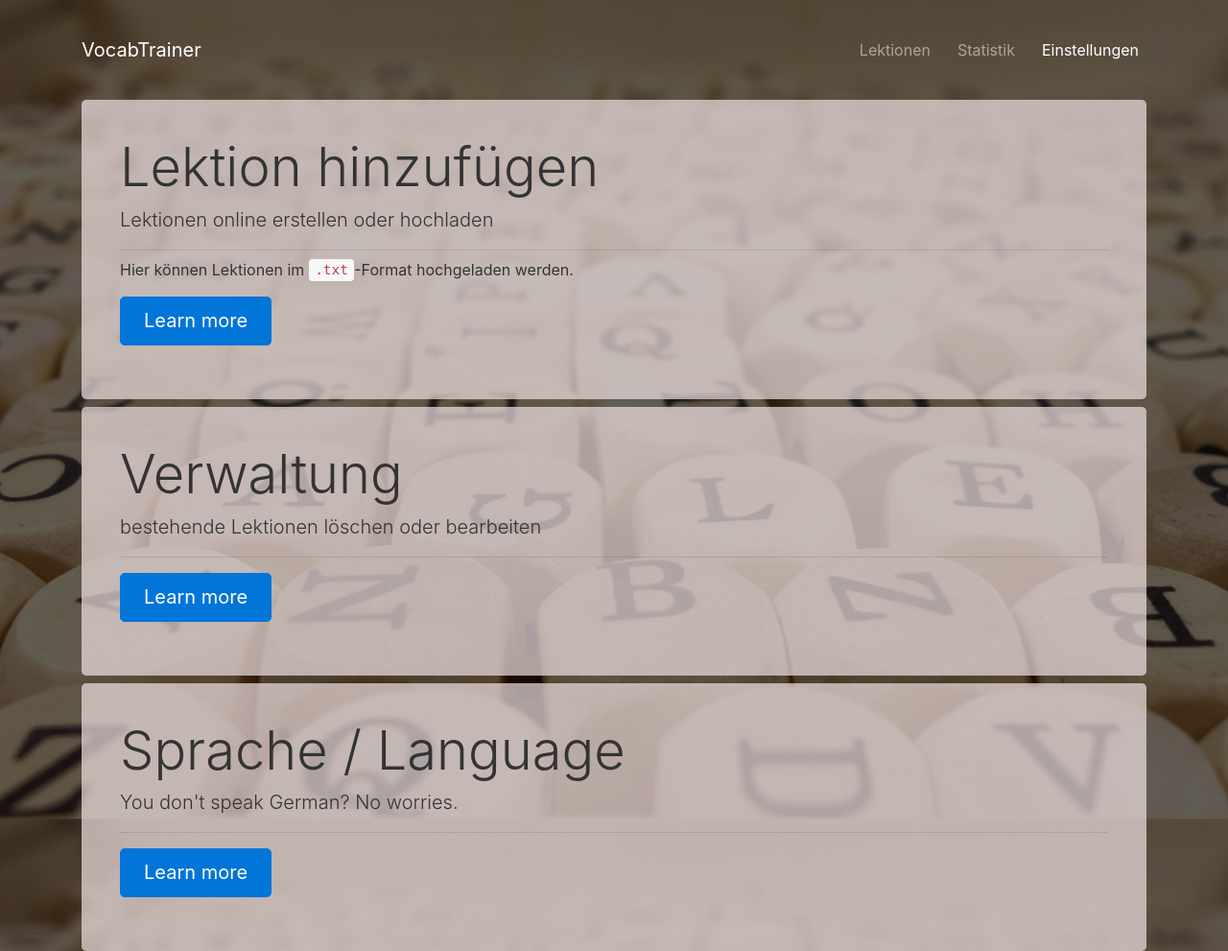
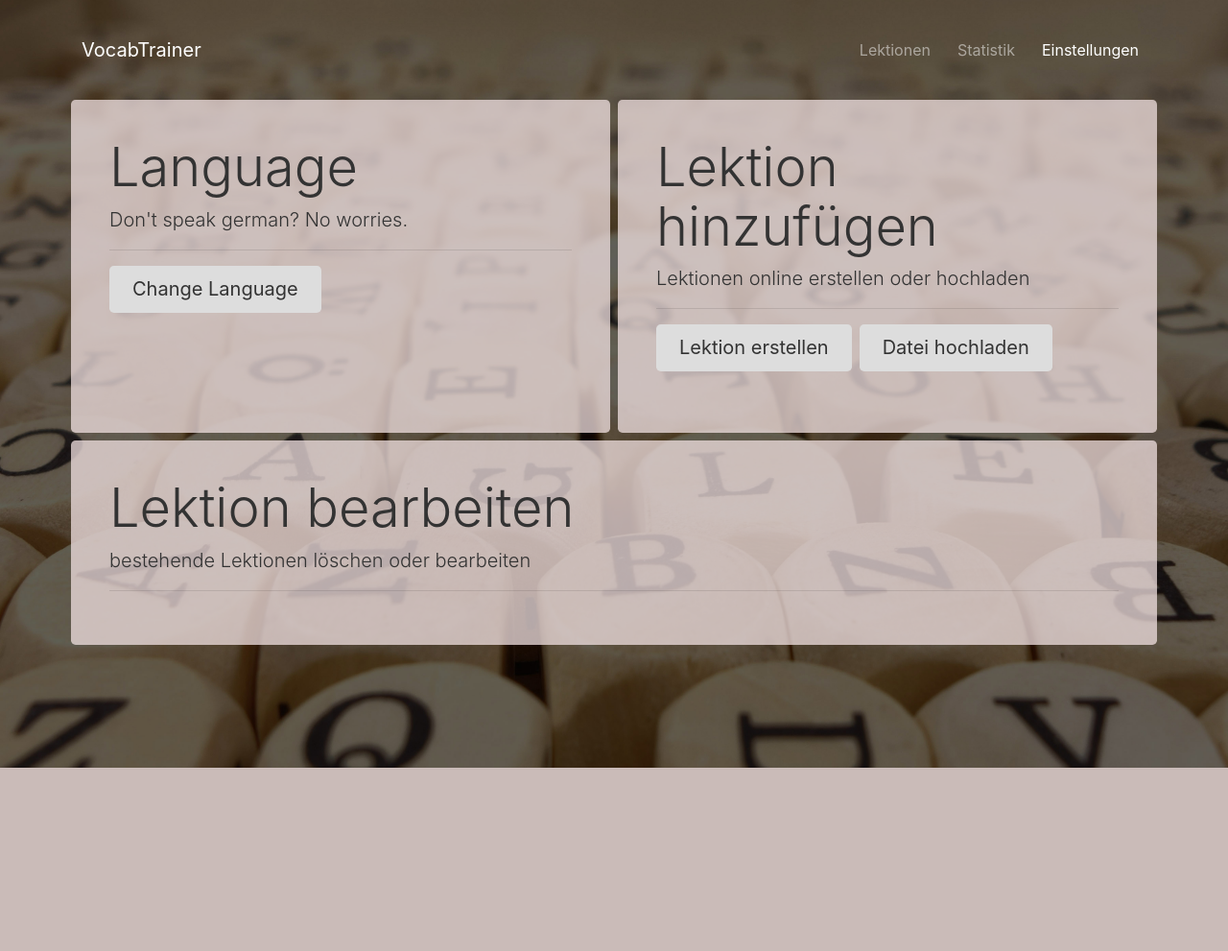
Before and after one commit to carlmrichter/vocab, a PHP site: page /settings.php in a window 1280 px wide. Shown: the whole page at 96% size. After the commit the page ends 800 px from the top, so only its background shows below. Run offline with PHP 8.4, Linux system fonts and the light colour scheme.

Commit message:
design issues fixed

```diff
--- a/css/custom.css
+++ b/css/custom.css
@@ -205,7 +205,7 @@ button, a.btn {
 
 .jumbotron-transparent {
     color: #333333;
-    background-color: rgba(240,225,225,0.7);
+    background-color: rgba(240,225,225,0.75);
     margin-bottom: 0;
     -webkit-transition: all 250ms ease;
     -moz-transition: all 250ms ease;
@@ -289,6 +289,22 @@ button, a.btn {
 
 }
 
-.jumbotron-margin {
-    margin-bottom: .5rem;
+.box-wrapper {
+    padding: 0 .25rem .5rem .25rem;
 }
+
+.box-wrapper>.jumbotron {
+    height: 100%;
+}
+
+.btn-primary {
+    background-color: #dddddd;
+    color: #333333;
+    border:0;
+    margin: 0 .5rem .5rem 0;
+}
+
+.btn-primary:hover, .btn-primary:focus {
+    background-color: #333333;
+    color: #dddddd;
+}
--- a/index.php
+++ b/index.php
@@ -1,5 +1,5 @@
 <!DOCTYPE html>
-<html lang="en">
+<html lang="de">
 <head>
     <meta charset="UTF-8">
     <meta name="viewport" content="width=device-width, initial-scale=1, shrink-to-fit=no">
--- a/settings.php
+++ b/settings.php
@@ -1,11 +1,11 @@
 <?php ?>
 
 <!DOCTYPE html>
-<html lang="en">
+<html lang="de">
 <head>
     <meta charset="UTF-8">
     <meta name="viewport" content="width=device-width, initial-scale=1, shrink-to-fit=no">
-    <title>VocabCoach</title>
+    <title>VocabTrainer - Einstellungen</title>
     <!-- bootstrap css -->
     <link rel="stylesheet" href="css/bootstrap/bootstrap.min.css">
     <!-- material icons -->
@@ -45,32 +45,41 @@
 
 
 <div id="content-wrapper" class="container">
-    <div class="jumbotron jumbotron-transparent jumbotron-margin">
+    <div class="row">
+        <div class="col-lg-12 col-xl-6 box-wrapper">
+            <div class="jumbotron jumbotron-transparent">
+                <h1 class="display-4">Language</h1>
+                <p class="lead">Don't speak german? No worries.</p>
+                <hr class="my-2">
+                <p></p>
+                <p class="lead">
+                    <a class="btn btn-primary btn-lg" href="#" role="button">Change Language</a>
+                </p>
+            </div>
+        </div>
+        <div class="col-lg-12 col-xl-6 box-wrapper">
+            <div class="jumbotron jumbotron-transparent">
                 <h1 class="display-4">Lektion hinzufügen</h1>
                 <p class="lead">Lektionen online erstellen oder hochladen</p>
                 <hr class="my-2">
-        <p>Hier können Lektionen im <code>.txt</code>-Format hochgeladen werden.</p>
+                <p></p>
                 <p class="lead">
-            <a class="btn btn-primary btn-lg" href="#" role="button">Learn more</a>
+                    <a class="btn btn-primary btn-lg" href="#" role="button">Lektion erstellen</a><a class="btn btn-primary btn-lg" href="#" role="button">Datei hochladen</a>
                 </p>
             </div>
-    <div class="jumbotron jumbotron-transparent jumbotron-margin">
-        <h1 class="display-4">Verwaltung</h1>
+        </div>
+        <div class="col-12 box-wrapper">
+            <div class="jumbotron jumbotron-transparent">
+                <h1 class="display-4">Lektion bearbeiten</h1>
                 <p class="lead">bestehende Lektionen löschen oder bearbeiten</p>
                 <hr class="my-2">
                 <p></p>
                 <p class="lead">
-            <a class="btn btn-primary btn-lg" href="#" role="button">Learn more</a>
+
                 </p>
             </div>
-    <div class="jumbotron jumbotron-transparent jumbotron-margin">
-        <h1 class="display-4">Sprache / Language</h1>
-        <p class="lead">You don't speak German? No worries.</p>
-        <hr class="my-2">
-        <p></p>
-        <p class="lead">
-            <a class="btn btn-primary btn-lg" href="#" role="button">Learn more</a>
-        </p>
+        </div>
+
     </div>
 </div>
 
--- a/stats.php
+++ b/stats.php
@@ -1,11 +1,11 @@
 <?php
 ?>
 <!DOCTYPE html>
-<html lang="en">
+<html lang="de">
 <head>
     <meta charset="UTF-8">
     <meta name="viewport" content="width=device-width, initial-scale=1, shrink-to-fit=no">
-    <title>VocabCoach</title>
+    <title>VocabTrainer - Statistik</title>
     <!-- tether css -->
     <link rel="stylesheet" href="css/tether/tether.min.css">
     <!-- bootstrap css -->
--- a/training.php
+++ b/training.php
@@ -5,11 +5,11 @@ if (isset($_GET['id'])) {
 }
 ?>
 <!DOCTYPE html>
-<html lang="en">
+<html lang="de">
 <head>
     <meta charset="UTF-8">
     <meta name="viewport" content="width=device-width, initial-scale=1, shrink-to-fit=no">
-    <title>Training</title>
+    <title>VocabTrainer - Training</title>
 
     <!-- material icons -->
     <link href="https://fonts.googleapis.com/icon?family=Material+Icons" rel="stylesheet">
```
Lines whose indentation alone changed are shown as unchanged.
